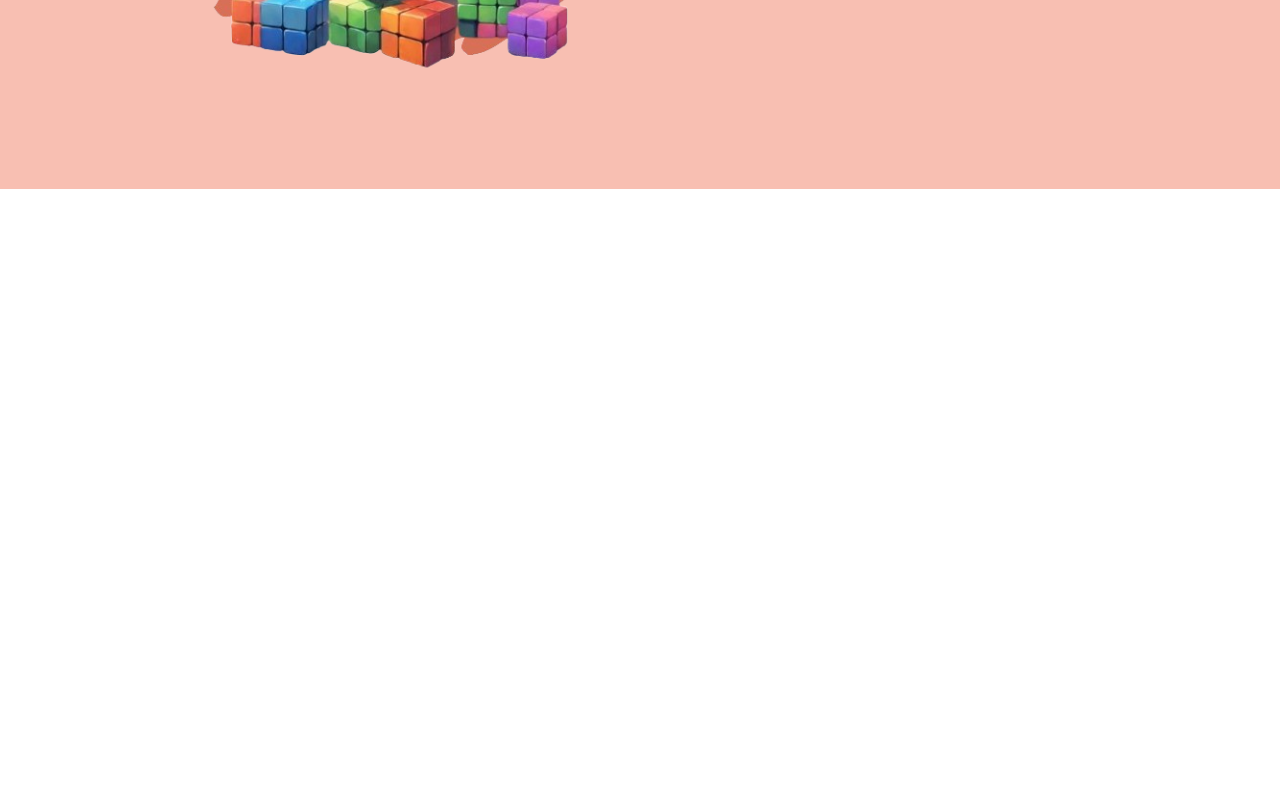
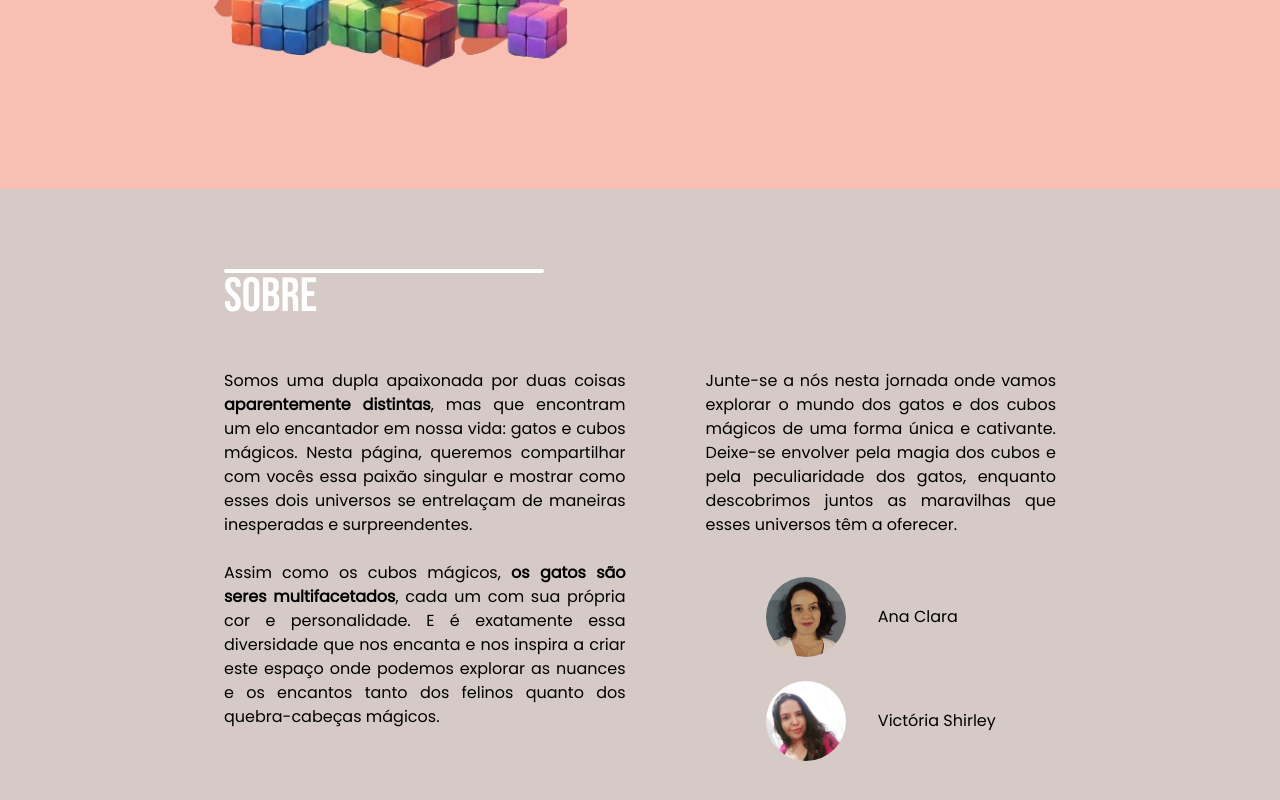
Before and after one commit to anacsalves/gato-ao-cubo, a Next.js app: page / in a window 1280 px wide. Shown: the part 534-1334 px from the top of the page. Before the commit the page ends 800 px from the top, so only its background shows below. Built offline with nearby package versions, Linux system fonts and the light colour scheme.

Commit message:
Adicionando a seção sobre

```diff
--- a/src/app/page.tsx
+++ b/src/app/page.tsx
@@ -18,6 +18,72 @@ export default function Home() {
           />
         </picture>
       </section>
+
+      <section
+        id="sobre"
+        className="font-poppins text-justify px-9 py-12 md:px-20 md:py-20 text-sm md:text-base lg:px-56 bg-purple-light text-black"
+      >
+        <div className="mb-6 md:mb-12">
+          <hr className="w-[10rem] md:w-[20rem] border-t-4 border-white rounded-full"></hr>
+          <h2 className="font-bebas text-4xl md:text-5xl text-white">SOBRE</h2>
+        </div>
+
+        <div className="md:flex md:gap-20">
+          <div className="flex flex-col gap-6 ">
+            <p>
+              Somos uma dupla apaixonada por duas coisas{" "}
+              <strong>aparentemente distintas</strong>, mas que encontram um elo
+              encantador em nossa vida: gatos e cubos mágicos. Nesta página,
+              queremos compartilhar com vocês essa paixão singular e mostrar
+              como esses dois universos se entrelaçam de maneiras inesperadas e
+              surpreendentes.
+            </p>
+            <p>
+              Assim como os cubos mágicos,{" "}
+              <strong>os gatos são seres multifacetados</strong>, cada um com
+              sua própria cor e personalidade. E é exatamente essa diversidade
+              que nos encanta e nos inspira a criar este espaço onde podemos
+              explorar as nuances e os encantos tanto dos felinos quanto dos
+              quebra-cabeças mágicos.
+            </p>
+          </div>
+
+          <div className="flex flex-col gap-10">
+            <p>
+              Junte-se a nós nesta jornada onde vamos explorar o mundo dos gatos
+              e dos cubos mágicos de uma forma única e cativante. Deixe-se
+              envolver pela magia dos cubos e pela peculiaridade dos gatos,
+              enquanto descobrimos juntos as maravilhas que esses universos têm
+              a oferecer.
+            </p>
+
+            <div className="flex flex-col items-center">
+              <div className="flex flex-col gap-6">
+                <div className="flex gap-8">
+                  <picture>
+                    <img
+                      className="rounded-full w-20"
+                      src="/img/foto-ana.jpg"
+                      alt="Foto da Ana Clara."
+                    />
+                  </picture>
+                  <p className="flex items-center">Ana Clara</p>
+                </div>
+                <div className="flex gap-8">
+                  <picture>
+                    <img
+                      className="rounded-full w-20"
+                      src="/img/foto-victoria.jpeg"
+                      alt="Foto da Victória."
+                    />
+                  </picture>
+                  <p className="flex items-center">Victória Shirley</p>
+                </div>
+              </div>
+            </div>
+          </div>
+        </div>
+      </section>
     </>
   );
 }
```
Also changed, not shown: public/img/foto-victoria.jpeg (added).
